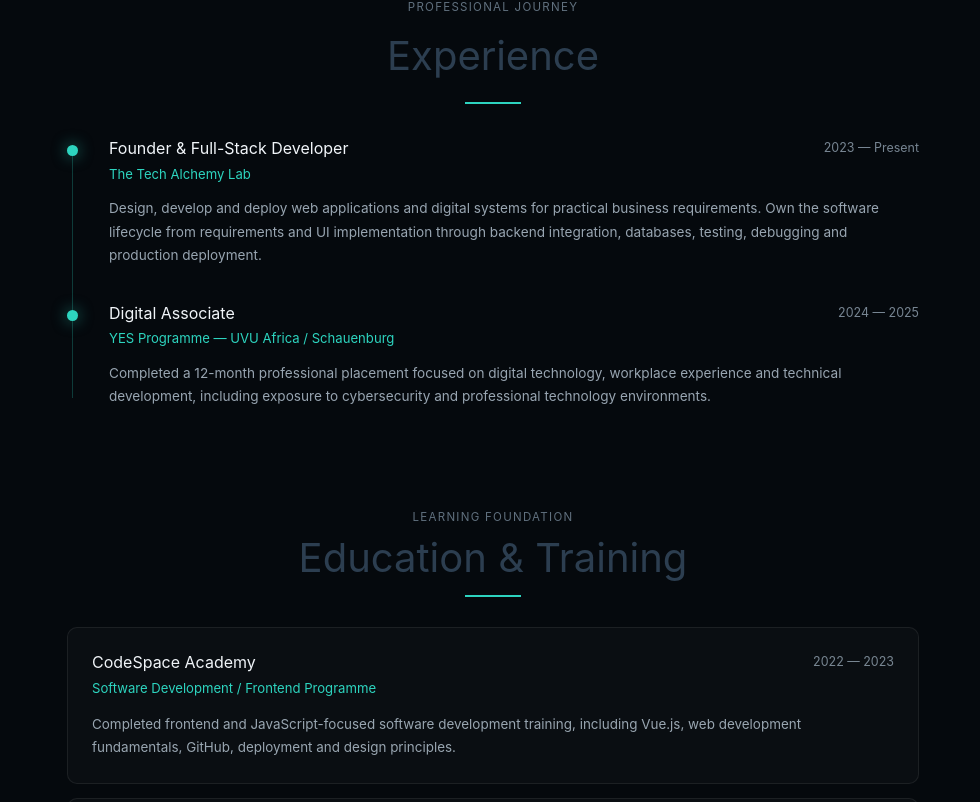
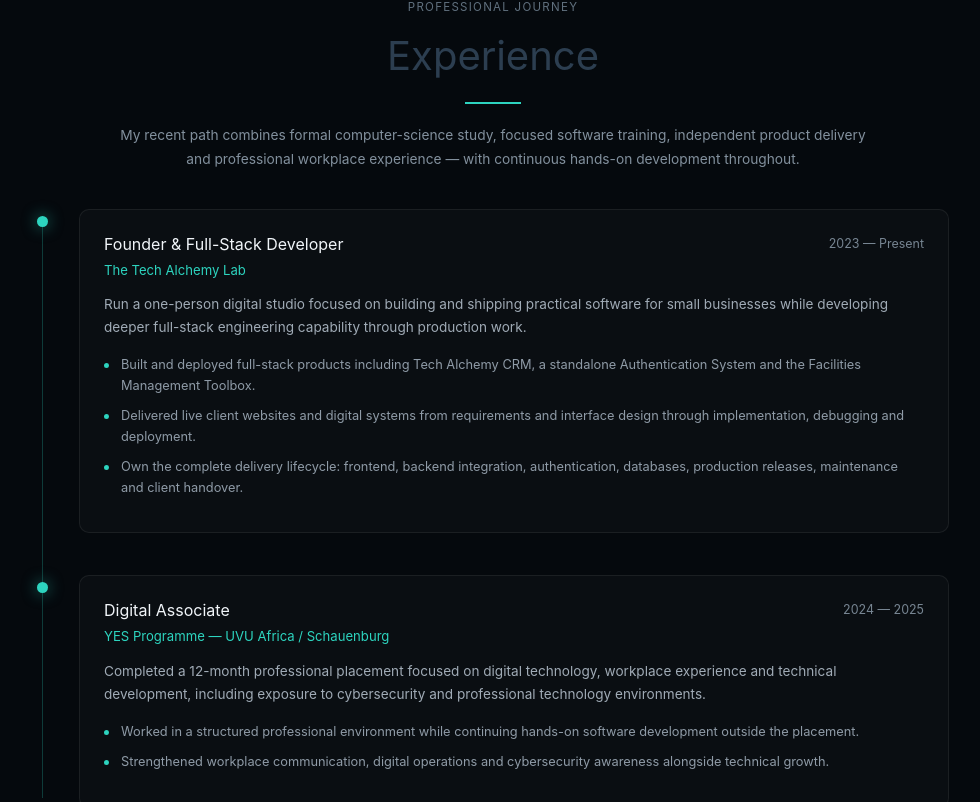
Before and after one commit to keketsoleu25/recruiter-magnet, a Vue app: page / in a window 1280 px wide. Shown: the part 2538-3340 px from the top of the page, without its empty margins (147-1127 px from the left). Built offline with nearby package versions, Linux system fonts and the light colour scheme; the HTML template or start-up script is replaced by a standard one.

Commit message:
content: strengthen five-year career timeline

```diff
--- a/src/components/ExperienceSection.vue
+++ b/src/components/ExperienceSection.vue
@@ -1,17 +1,31 @@
 <script setup lang="ts">
 /*
  * ExperienceSection
- * Keeps the agency experience framed as hands-on software delivery,
- * while preserving formal workplace experience from the YES Programme.
+ * Frames the user's recent years as a continuous software-development path:
+ * formal study -> applied training -> independent product/client delivery ->
+ * structured workplace experience.
  */
 
-const experience = [
+type ExperienceItem = {
+  role: string
+  organisation: string
+  period: string
+  description: string
+  highlights?: string[]
+}
+
+const experience: ExperienceItem[] = [
   {
     role: 'Founder & Full-Stack Developer',
     organisation: 'The Tech Alchemy Lab',
     period: '2023 — Present',
     description:
-      'Design, develop and deploy web applications and digital systems for practical business requirements. Own the software lifecycle from requirements and UI implementation through backend integration, databases, testing, debugging and production deployment.',
+      'Run a one-person digital studio focused on building and shipping practical software for small businesses while developing deeper full-stack engineering capability through production work.',
+    highlights: [
+      'Built and deployed full-stack products including Tech Alchemy CRM, a standalone Authentication System and the Facilities Management Toolbox.',
+      'Delivered live client websites and digital systems from requirements and interface design through implementation, debugging and deployment.',
+      'Own the complete delivery lifecycle: frontend, backend integration, authentication, databases, production releases, maintenance and client handover.',
+    ],
   },
   {
     role: 'Digital Associate',
@@ -19,6 +33,10 @@ const experience = [
     period: '2024 — 2025',
     description:
       'Completed a 12-month professional placement focused on digital technology, workplace experience and technical development, including exposure to cybersecurity and professional technology environments.',
+    highlights: [
+      'Worked in a structured professional environment while continuing hands-on software development outside the placement.',
+      'Strengthened workplace communication, digital operations and cybersecurity awareness alongside technical growth.',
+    ],
   },
 ]
 </script>
@@ -30,6 +48,12 @@ const experience = [
       <h2>Experience</h2>
       <span></span>
     </div>
+
+    <p class="journey-note">
+      My recent path combines formal computer-science study, focused software
+      training, independent product delivery and professional workplace
+      experience — with continuous hands-on development throughout.
+    </p>
 
     <div class="timeline">
       <article
@@ -50,6 +74,12 @@ const experience = [
           </div>
 
           <p class="description">{{ item.description }}</p>
+
+          <ul v-if="item.highlights?.length" class="highlights">
+            <li v-for="highlight in item.highlights" :key="highlight">
+              {{ highlight }}
+            </li>
+          </ul>
         </div>
       </article>
     </div>
@@ -59,13 +89,13 @@ const experience = [
 <style scoped>
 .experience-section {
   width: 100%;
-  max-width: 900px;
+  max-width: 960px;
   margin-inline: auto;
   padding: 28px 16px 72px;
 }
 
 .section-heading {
-  margin-bottom: 34px;
+  margin-bottom: 20px;
   text-align: center;
 }
 
@@ -90,6 +120,15 @@ const experience = [
   background: #2dd4bf;
 }
 
+.journey-note {
+  max-width: 760px;
+  margin: 0 auto 38px;
+  color: #82909d;
+  font-size: 0.86rem;
+  line-height: 1.7;
+  text-align: center;
+}
+
 .timeline {
   position: relative;
 }
@@ -106,7 +145,7 @@ const experience = [
 
 .timeline-item {
   position: relative;
-  margin-bottom: 36px;
+  margin-bottom: 42px;
   padding-left: 32px;
 }
 
@@ -124,6 +163,13 @@ const experience = [
   background: #2dd4bf;
   border-radius: 50%;
   box-shadow: 0 0 15px rgba(45, 212, 191, 0.6);
+}
+
+.timeline-content {
+  padding: 20px;
+  background: rgba(255, 255, 255, 0.022);
+  border: 1px solid rgba(255, 255, 255, 0.065);
+  border-radius: 10px;
 }
 
 .timeline-header {
@@ -153,9 +199,35 @@ const experience = [
 
 .description {
   margin: 13px 0 0;
-  color: #98a5b1;
+  color: #a0abb6;
   font-size: 0.85rem;
   line-height: 1.7;
+}
+
+.highlights {
+  margin: 16px 0 0;
+  padding: 0;
+  list-style: none;
+}
+
+.highlights li {
+  position: relative;
+  margin: 10px 0;
+  padding-left: 17px;
+  color: #8f9ba7;
+  font-size: 0.8rem;
+  line-height: 1.6;
+}
+
+.highlights li::before {
+  content: '';
+  position: absolute;
+  left: 0;
+  top: 0.62em;
+  width: 5px;
+  height: 5px;
+  background: #2dd4bf;
+  border-radius: 50%;
 }
 
 @media (min-width: 640px) {
@@ -177,6 +249,10 @@ const experience = [
     flex: 0 0 auto;
     white-space: nowrap;
   }
+
+  .timeline-content {
+    padding: 24px;
+  }
 }
 
 @media (min-width: 768px) {
```
